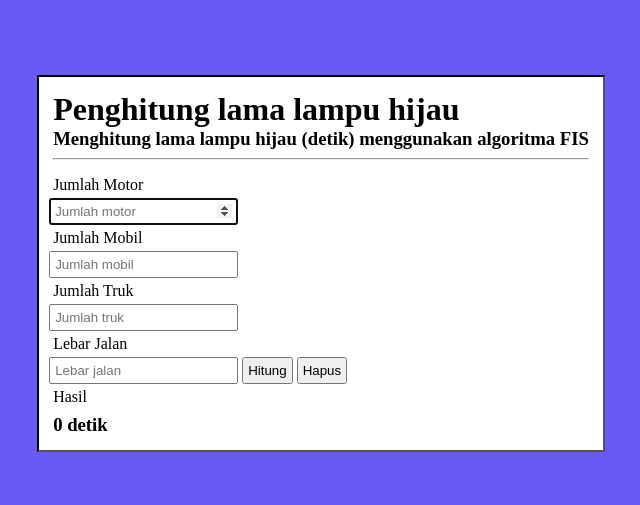
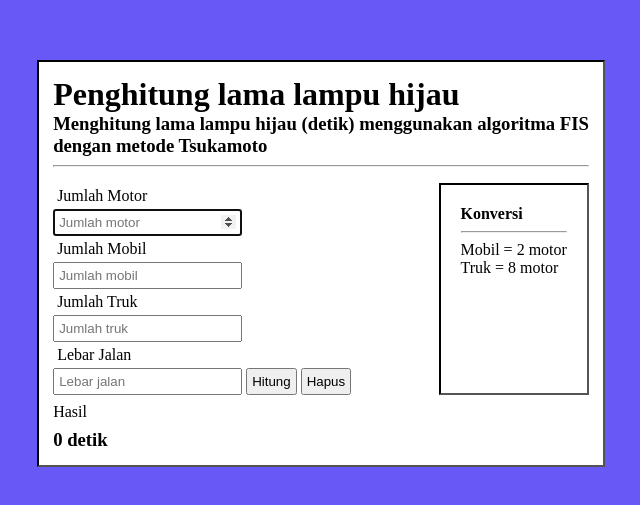
Before and after one commit to tonytomo/FISGreenLight, a plain HTML site: page index.html in a window 1280 px wide. Shown: the part 137-642 px from the top of the page, without its empty margins (319-959 px from the left). Drawn offline with Linux system fonts and the light colour scheme.

Commit message:
Add info dan metode

```diff
--- a/index.html
+++ b/index.html
@@ -12,14 +12,30 @@
     <div class="container">
       <div class="title">
         <h1>Penghitung lama lampu hijau</h1>
-        <h3>Menghitung lama lampu hijau (detik) menggunakan algoritma FIS</h3>
+        <h3>
+          Menghitung lama lampu hijau (detik) menggunakan algoritma FIS
+          <br />dengan metode Tsukamoto
+        </h3>
         <hr />
       </div>
 
+      <div class="content">
+      <div class="forms">
         <p>Jumlah Motor</p>
-      <input type="number" name="motor" id="motor" placeholder="Jumlah motor" autofocus />
+        <input
+          type="number"
+          name="motor"
+          id="motor"
+          placeholder="Jumlah motor"
+          autofocus
+        />
         <p>Jumlah Mobil</p>
-      <input type="number" name="mobil" id="mobil" placeholder="Jumlah mobil" />
+        <input
+          type="number"
+          name="mobil"
+          id="mobil"
+          placeholder="Jumlah mobil"
+        />
         <p>Jumlah Truk</p>
         <input type="number" name="truk" id="truk" placeholder="Jumlah truk" />
         <p>Lebar Jalan</p>
@@ -27,6 +43,15 @@
 
         <button id="submit" onclick="doFIS()">Hitung</button>
         <button id="clear" onclick="clearAll()">Hapus</button>
+      </div>
+
+      <div class="info">
+        <h4>Konversi</h4>
+        <hr>
+        <p>Mobil = 2 motor</p>
+        <p>Truk = 8 motor</p>
+      </div>
+    </div>
 
       <p>Hasil</p>
       <h3 id="result">0 detik</h3>
--- a/style.css
+++ b/style.css
@@ -20,7 +20,21 @@ body {
     padding: 4px;
 }
 
-h1, h3, p {
+.content {
+    display: flex;
+    justify-content: space-between;
+}
+
+.forms > * {
+    padding: 4px;
+}
+
+.info {
+    border: 2px inset black;
+    padding: 20px;
+}
+
+h1, h3, h4, p {
     margin: 0;
     padding: 0;
 }
```
Lines whose indentation alone changed are shown as unchanged.
